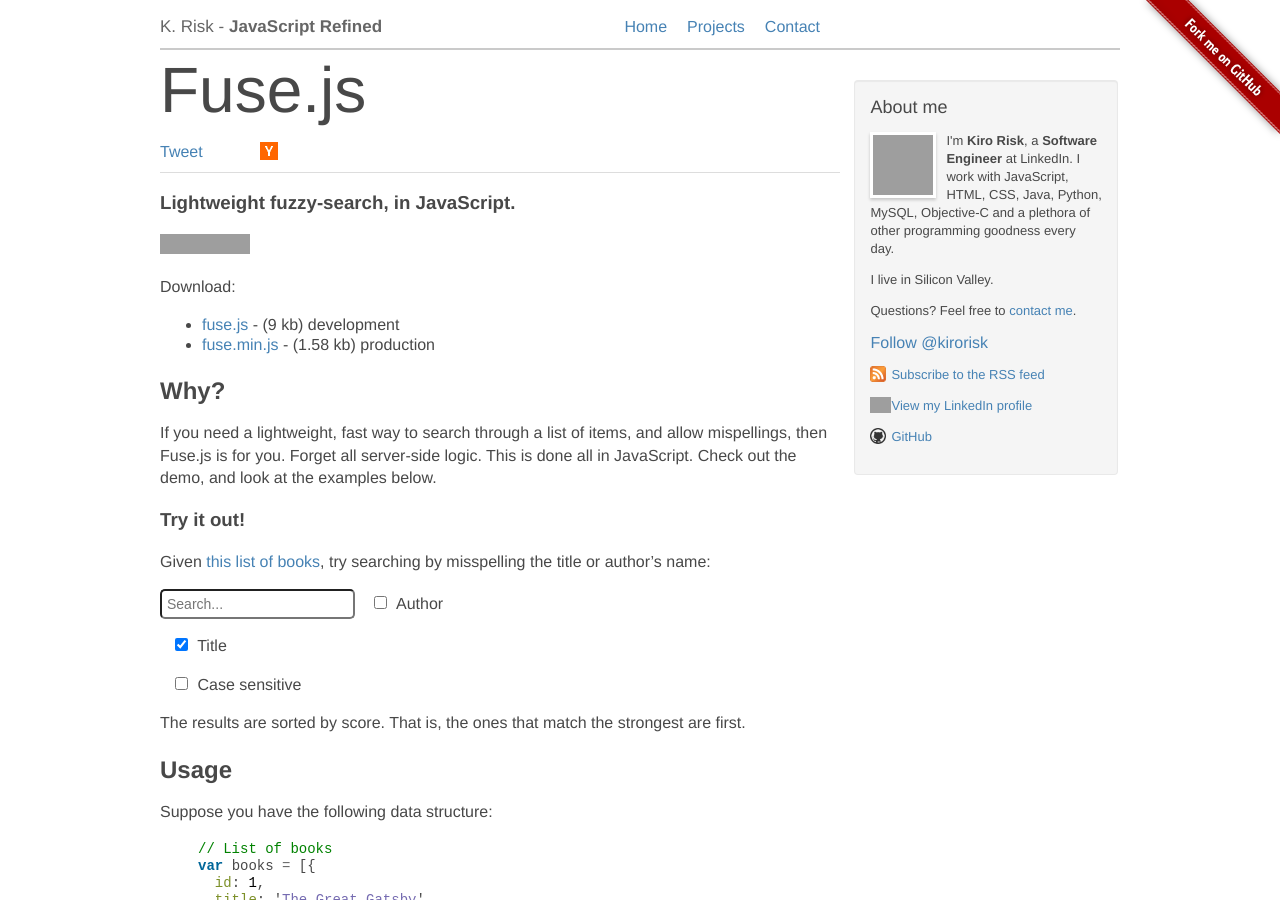
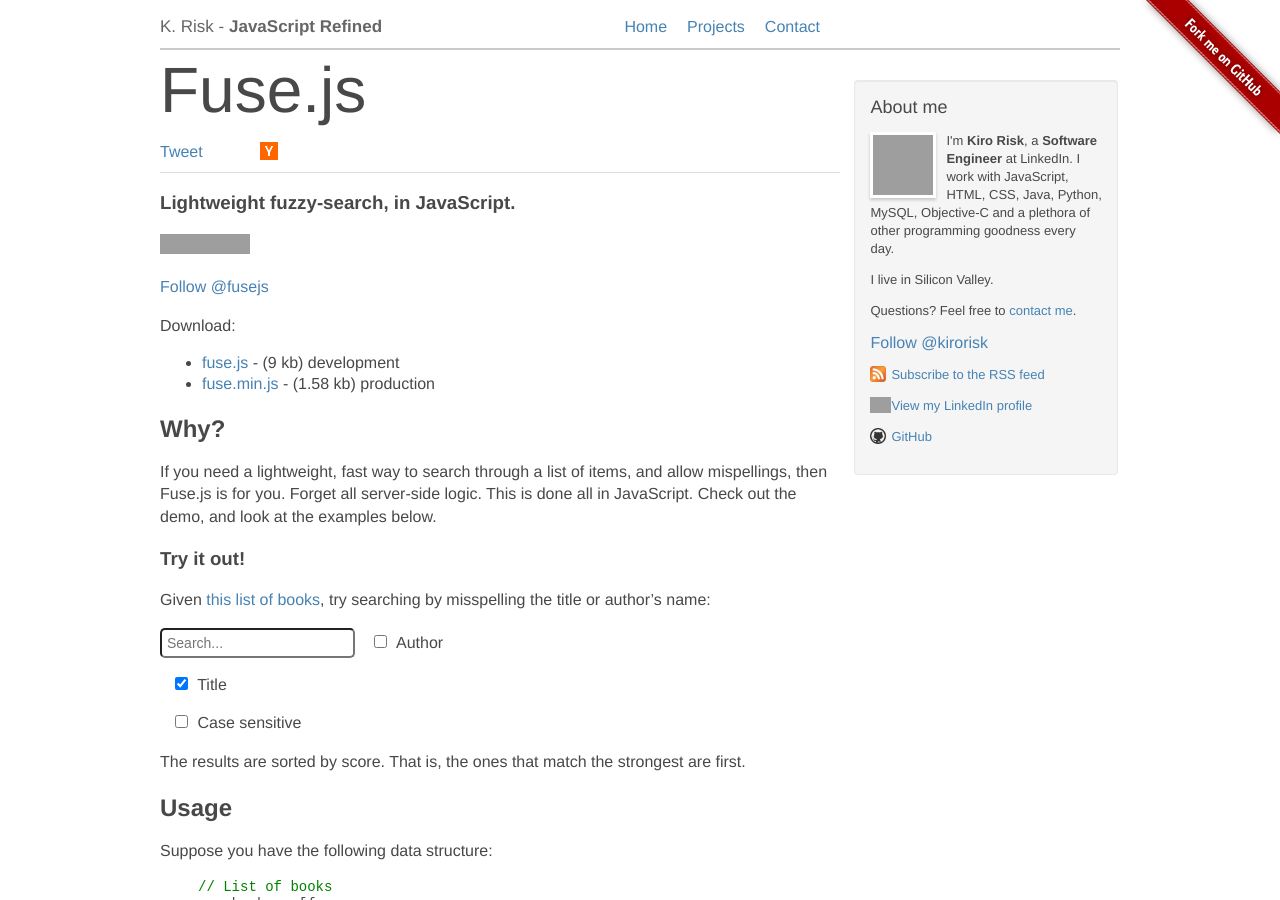
Before and after one commit to krisk/krisk.github.com, a Jekyll site: the page built from projects/fuse.md, in a window 1280 px wide and 900 px high. Built offline with Jekyll 4.4.1, drawn with Linux system fonts in a browser that asks for light colours; Markdown is read by kramdown in place of the engine named in the settings; comment, search, counter and statistics services are not loaded; grey boxes are pictures that could not be loaded.

Commit message:
Added twitter button

```diff
--- a/projects/fuse.md
+++ b/projects/fuse.md
@@ -19,6 +19,8 @@
 ### Lightweight fuzzy-search, in JavaScript.
 
 [![Donate](https://img.shields.io/badge/Donate-PayPal-green.svg)](https://www.paypal.me/kirorisk)
+
+<a href="https://twitter.com/fusejs" class="twitter-follow-button" data-show-count="false">Follow @fusejs</a><script async src="//platform.twitter.com/widgets.js" charset="utf-8"></script>
 
 Download:
 
```
